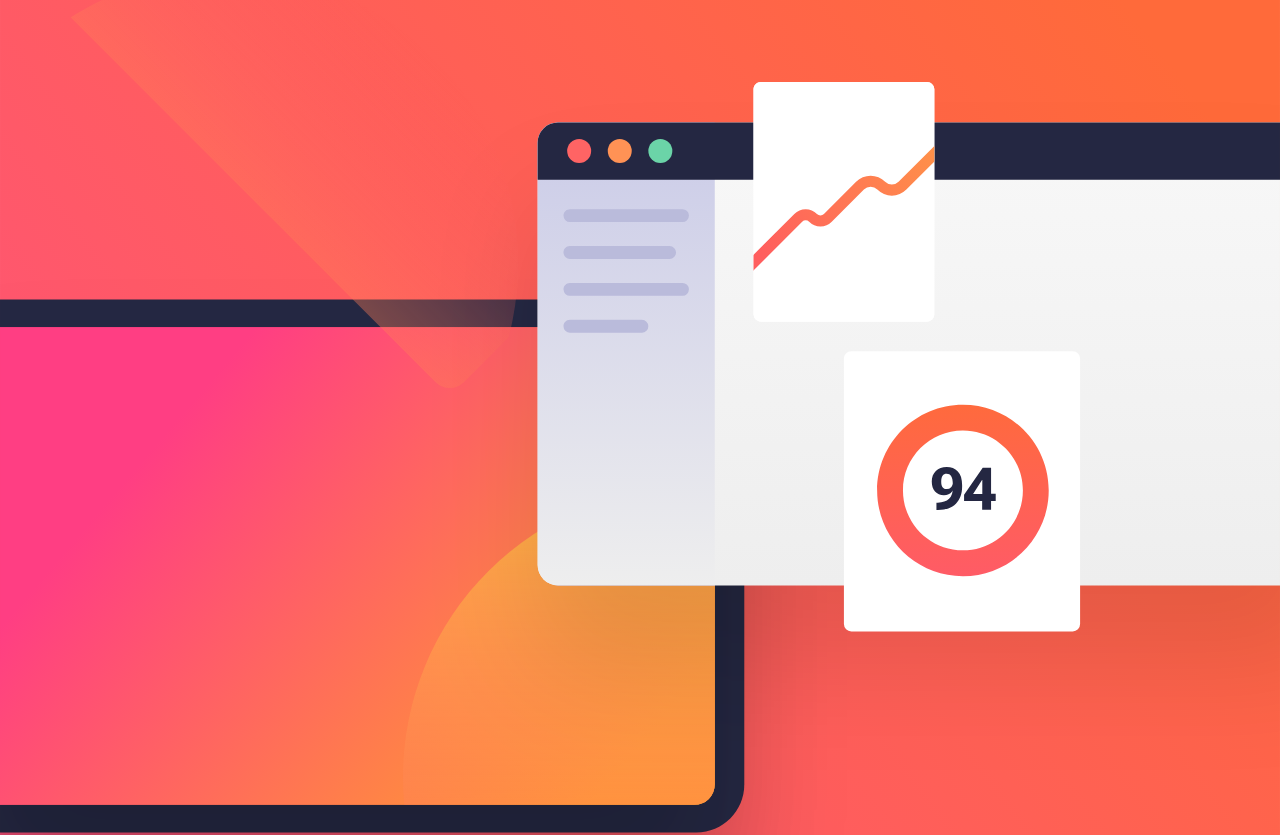
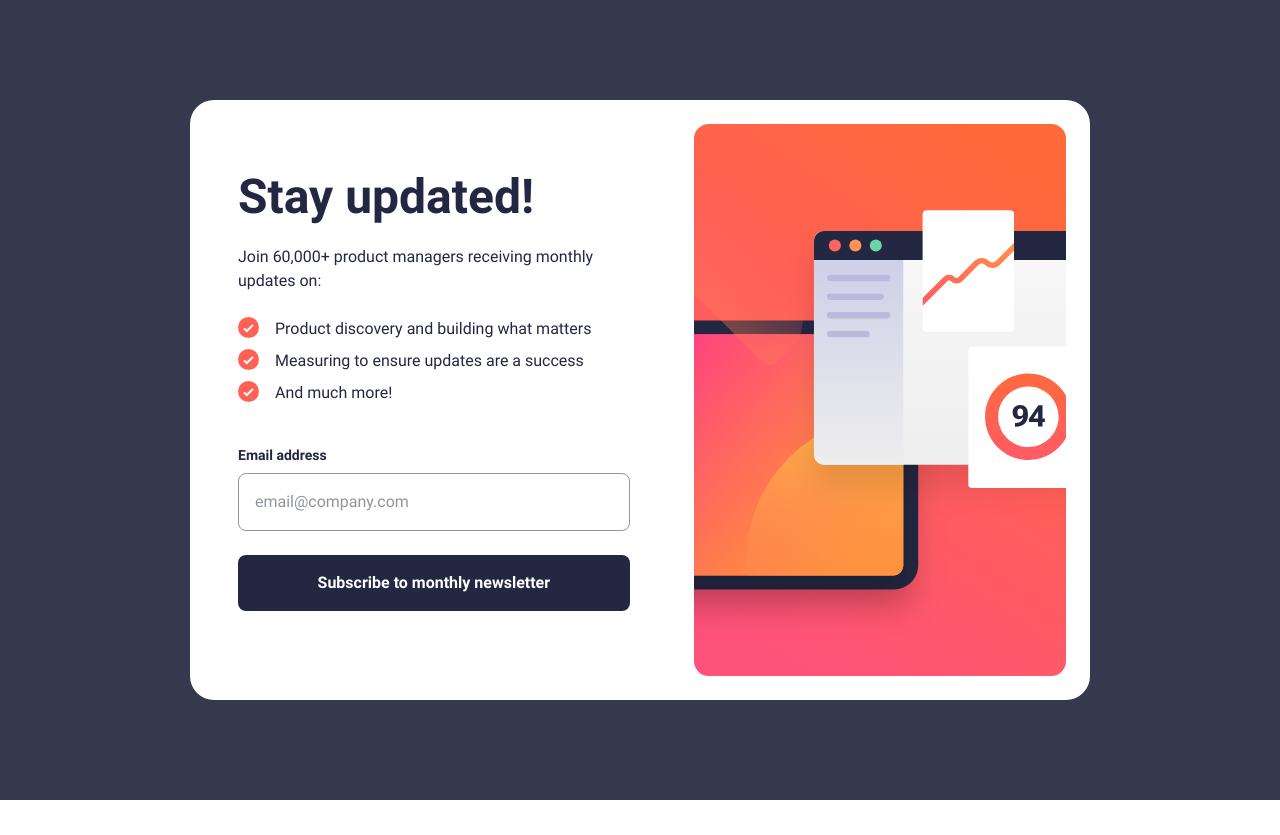
Before and after one commit to shemlouk/frontend-mentor_newsletter-sign-up, a React (Vite) app: page / in a window 1280 px wide. Shown: the top 835 px of the page. After the commit the page ends 800 px from the top, so only its background shows below. Built offline with nearby package versions, Linux system fonts and the light colour scheme.

Commit message:
feat: add desktop layout

```diff
--- a/package.json
+++ b/package.json
@@ -10,6 +10,7 @@
     "preview": "vite preview"
   },
   "dependencies": {
+    "@preact/signals-react": "^1.3.6",
     "localforage": "^1.10.0",
     "match-sorter": "^6.3.1",
     "react": "^18.2.0",
--- a/src/App.tsx
+++ b/src/App.tsx
@@ -1,15 +1,32 @@
+import { signal } from "@preact/signals-react";
+import IllustrationSignUpDesktop from "./assets/images/illustration-sign-up-desktop.svg";
 import IllustrationSignUpMobile from "./assets/images/illustration-sign-up-mobile.svg";
 import Button from "./components/Button";
 import ListItem from "./components/ListItem";
 
+const DESKTOP_SCREEN_WIDTH = 768;
+const screenWidth = signal(window.innerWidth);
+
+window.addEventListener("resize", () => {
+  screenWidth.value = window.innerWidth;
+});
+
 function App() {
   return (
-    <div className="font-[Roboto] w-full h-screen bg-charcoalGrey flex justify-between items-center text-darkSlateGrey">
-      <div className="bg-white h-full w-full flex gap-10 flex-col">
-        <img src={IllustrationSignUpMobile} alt="illustration" />
+    <div className="font-[Roboto] w-full h-screen bg-charcoalGrey flex text-darkSlateGrey justify-center items-center">
+      <div className="bg-white h-full w-full flex gap-10 flex-col md:h-[600px] md:w-[900px] md:rounded-3xl md:flex-row-reverse md:items-center md:p-6">
+        <img
+          src={
+            screenWidth.value >= DESKTOP_SCREEN_WIDTH
+              ? IllustrationSignUpDesktop
+              : IllustrationSignUpMobile
+          }
+          alt="illustration"
+          className="md:h-full"
+        />
 
         <div className="flex-col gap-6 mx-6 pb-4 flex">
-          <h1 className="font-bold text-4xl">Stay updated!</h1>
+          <h1 className="font-bold text-4xl md:text-5xl">Stay updated!</h1>
           <p>Join 60,000+ product managers receiving monthly updates on:</p>
 
           <ul className="flex flex-col gap-2">
@@ -18,8 +35,8 @@ function App() {
             <ListItem text="And much more!" />
           </ul>
 
-          <form className="flex flex-col gap-4">
-            <label htmlFor="email" className="font-bold text-sm translate-y-2">
+          <form className="flex flex-col gap-6">
+            <label htmlFor="email" className="font-bold text-sm translate-y-4">
               Email address
             </label>
             <input
--- a/src/components/Button.tsx
+++ b/src/components/Button.tsx
@@ -1,6 +1,6 @@
 function Button({ text }: { text: string }) {
   return (
-    <button className="font-bold bg-darkSlateGrey rounded-lg p-4 w-full text-white transition hover:bg-gradient-to-r hover:from-[#FF527C] hover:to-[#FF6A39] relative hover:before:absolute hover:before:w-full hover:before:h-full hover:before:bg-black hover:before:top-0 hover:before:left-0 z-10 hover:before:-z-10 hover:before:bg-gradient-to-r hover:before:from-[#FF527C] hover:before:to-[#FF6A39] hover:before:blur-md">
+    <button className="font-bold bg-darkSlateGrey rounded-lg p-4 w-full text-white transition hover:bg-gradient-to-r hover:from-[#FF527C] hover:to-[#FF6A39] relative hover:before:absolute hover:before:w-full hover:before:h-full hover:before:bg-black hover:before:top-0 hover:before:left-0 z-10 hover:before:-z-10 hover:before:bg-gradient-to-r hover:before:from-[#FF527C] hover:before:to-[#FF6A39] hover:before:blur">
       {text}
     </button>
   );
--- a/src/pages/Done.tsx
+++ b/src/pages/Done.tsx
@@ -4,10 +4,13 @@ import Button from "../components/Button";
 
 function Done() {
   return (
-    <div className="w-full h-screen px-4 pb-8 text-darkSlateGrey flex flex-col justify-between">
-      <div className="flex flex-col gap-6 mt-24">
+    <div className="font-[Roboto] w-full h-screen bg-charcoalGrey flex text-darkSlateGrey justify-center items-center">
+      <div className="w-full bg-white h-screen px-4 pb-8 text-darkSlateGrey flex flex-col justify-between md:h-[500px] md:w-[500px] md:rounded-3xl md:p-14">
+        <div className="flex flex-col gap-6 mt-24 md:mt-0 md:gap-8">
           <img src={IconSuccess} alt="success icon" className="w-16" />
-        <h1 className="font-bold text-4xl">Thanks for subscribing!</h1>
+          <h1 className="font-bold text-4xl md:text-5xl">
+            Thanks for subscribing!
+          </h1>
           <p>
             A confirmation email has been sent to <strong>email</strong>. Please
             open it and click the button inside to confirm your subscription
@@ -18,6 +21,7 @@ function Done() {
           <Button text="Dismiss message" />
         </Link>
       </div>
+    </div>
   );
 }
 
```
Also changed, not shown: 1 other file (tests, documents, lock files or other folders). Lines whose indentation alone changed are shown as unchanged.
